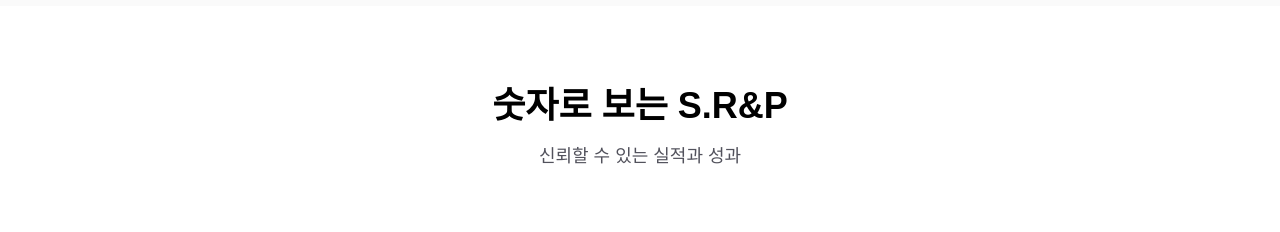
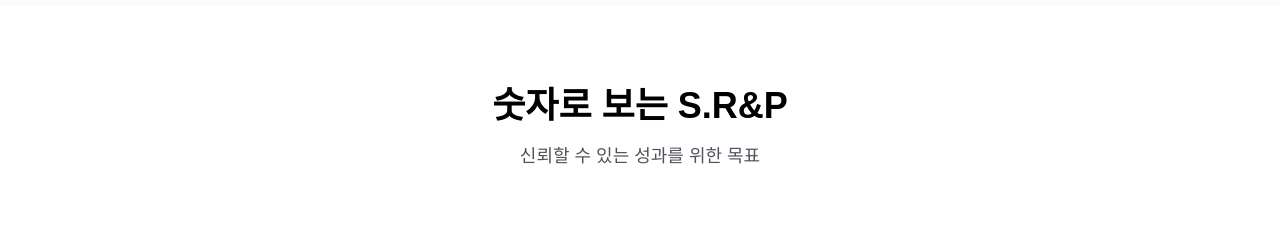
Before and after one commit to shinjisup91/srp, a Next.js app: page /about in a window 1280 px wide. Shown: the part 1430-1662 px from the top of the page. Built offline with nearby package versions, Linux system fonts and the light colour scheme.

Commit message:
Update stats section: change from achievements to goals for startup company

```diff
--- a/src/app/about/page.tsx
+++ b/src/app/about/page.tsx
@@ -98,7 +98,7 @@
               숫자로 보는 S.R&P
             </h2>
             <p className="text-lg text-zinc-600 dark:text-zinc-400">
-              신뢰할 수 있는 실적과 성과
+              신뢰할 수 있는 성과를 위한 목표
             </p>
           </div>
           <div className="grid md:grid-cols-4 gap-8">
```
